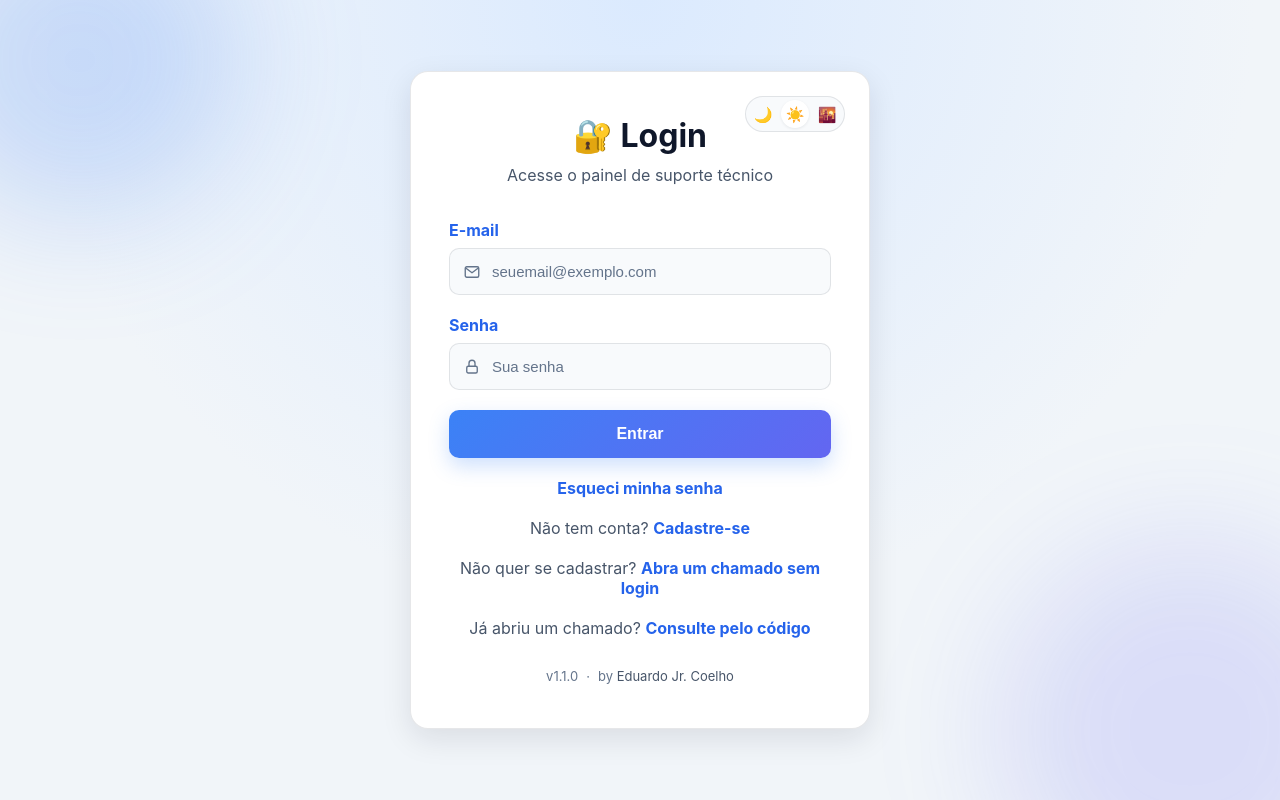
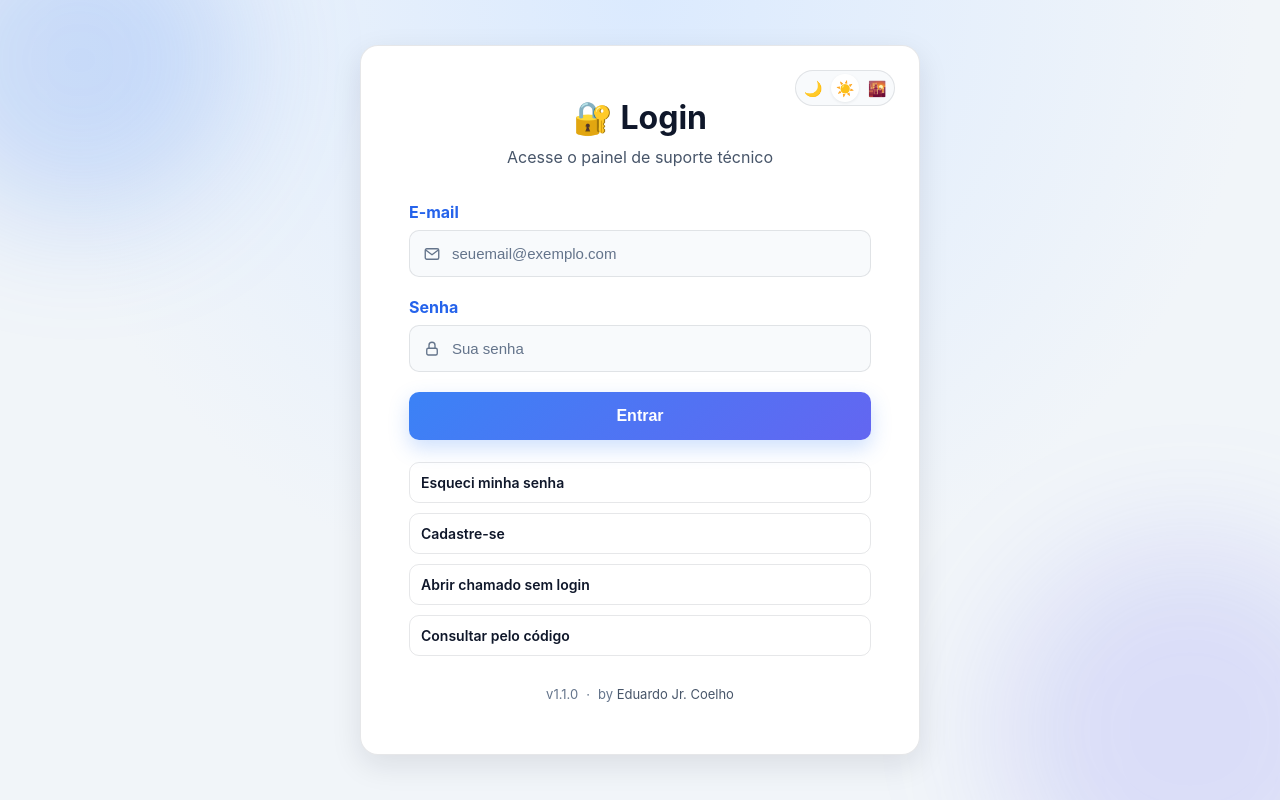
Before and after one commit to DZ092/helpdesk-system, a Flask app: page /login in a window 1280 px wide. Run offline with Flask 3, Linux system fonts and the light colour scheme.

Commit message:
feat(ui): aumenta caixa de login e troca links secundarios por botoes

```diff
--- a/static/css/auth.css
+++ b/static/css/auth.css
@@ -48,8 +48,8 @@ body.pagina-auth::after {
 body.pagina-auth .container {
     animation: entrada-auth 0.5s ease-out;
     margin: 20px;
-    max-width: 460px;
-    padding: 44px 38px;
+    max-width: 560px;
+    padding: 52px 48px;
     position: relative;
     width: 100%;
     z-index: 1;
@@ -109,6 +109,29 @@ body.pagina-auth .campo input:-webkit-autofill:focus {
     transition: background-color 9999s ease-in-out 0s;
 }
 
+/* Acoes secundarias (esqueci senha, cadastro, chamado sem login...), issue
+   #93: viram botoes no lugar de link + pergunta, no mesmo .botao-secundario
+   ja usado noutras telas (issue #85) para nao competir com o botao
+   principal (.botao) por atencao. Empilhados e mais compactos que o
+   .acoes do dashboard, porque aqui sao 4 acoes de apoio, nao navegacao
+   primaria. */
+body.pagina-auth .acoes-auth {
+    display: flex;
+    flex-direction: column;
+    gap: 10px;
+    margin-top: 22px;
+}
+
+body.pagina-auth .acoes-auth .botao-secundario {
+    display: block;
+    width: 100%;
+    padding: 11px;
+    border-radius: 10px;
+    font-size: 14px;
+    font-weight: 600;
+    text-decoration: none;
+}
+
 @media (max-width: 480px) {
     body.pagina-auth .container {
         padding: 34px 26px;
--- a/templates/cadastro.html
+++ b/templates/cadastro.html
@@ -122,9 +122,9 @@ Cadastrar
 </form>
 
 
-<p class="link-secundario">
-Já tem conta? <a href="/login">Fazer login</a>
-</p>
+<div class="acoes-auth">
+<a href="/login" class="botao-secundario">Fazer login</a>
+</div>
 
 
 </div>
--- a/templates/login.html
+++ b/templates/login.html
@@ -107,24 +107,12 @@ Entrar
 </form>
 
 
-<p class="link-secundario">
-<a href="/esqueci-senha">Esqueci minha senha</a>
-</p>
-
-
-<p class="link-secundario">
-Não tem conta? <a href="/cadastro">Cadastre-se</a>
-</p>
-
-
-<p class="link-secundario">
-Não quer se cadastrar? <a href="/chamado">Abra um chamado sem login</a>
-</p>
-
-
-<p class="link-secundario">
-Já abriu um chamado? <a href="/chamado/acompanhar">Consulte pelo código</a>
-</p>
+<div class="acoes-auth">
+<a href="/esqueci-senha" class="botao-secundario">Esqueci minha senha</a>
+<a href="/cadastro" class="botao-secundario">Cadastre-se</a>
+<a href="/chamado" class="botao-secundario">Abrir chamado sem login</a>
+<a href="/chamado/acompanhar" class="botao-secundario">Consultar pelo código</a>
+</div>
 
 
 <footer class="rodape-app">
```
